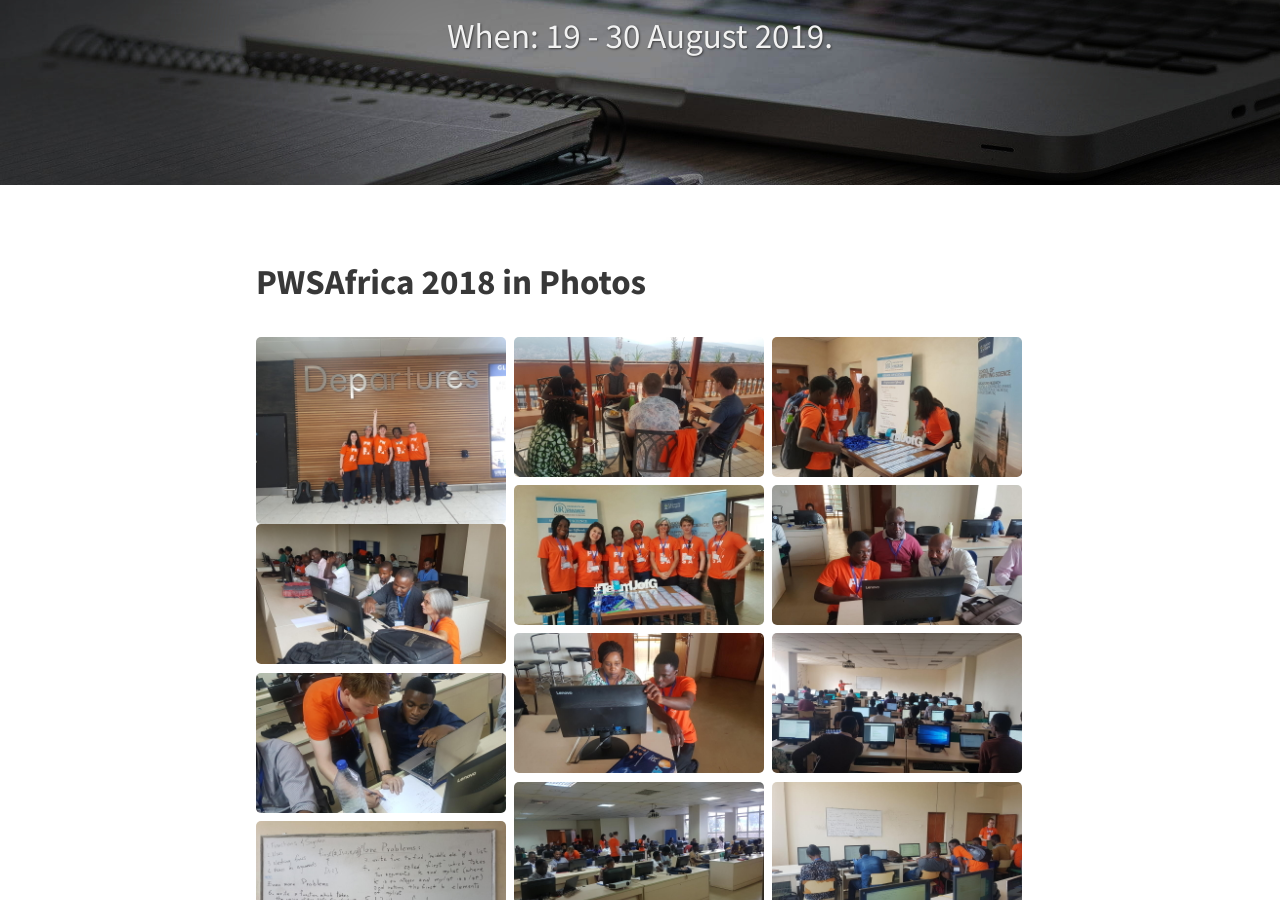
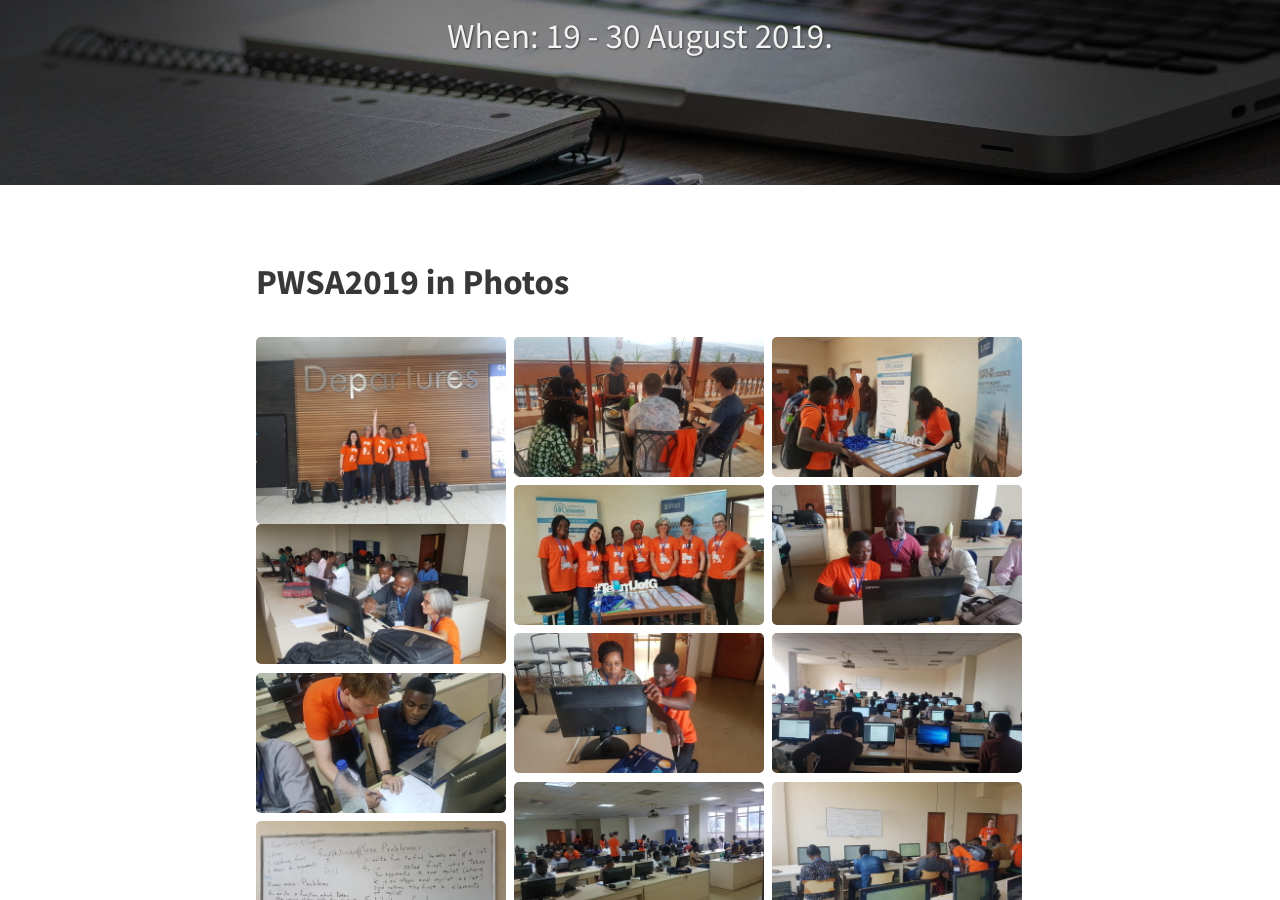
Before and after one commit to pwsafrica/pwsafrica.github.io, a Jekyll site: the page built from pages/2_pwsa19.md, in a window 1280 px wide and 900 px high, scrolled down 425 px. Built offline with Jekyll 4.4.1, drawn with Linux system fonts in a browser that asks for light colours.

Commit message:
pwsa 2019 gallery added

```diff
--- a/pages/2_pwsa19.md
+++ b/pages/2_pwsa19.md
@@ -9,7 +9,7 @@ gallery_path: "assets/img/pwsa19_gallery"
 
 <link rel="stylesheet" href="/assets/css/style.css">
 
-## PWSAfrica 2018 in Photos
+## PWSA2019 in Photos
 
 {% include gallery.html gallery_path=page.gallery_path %}
 
```
Also changed, not shown: pages/2_pwsa18.md (+1 -1 lines).
